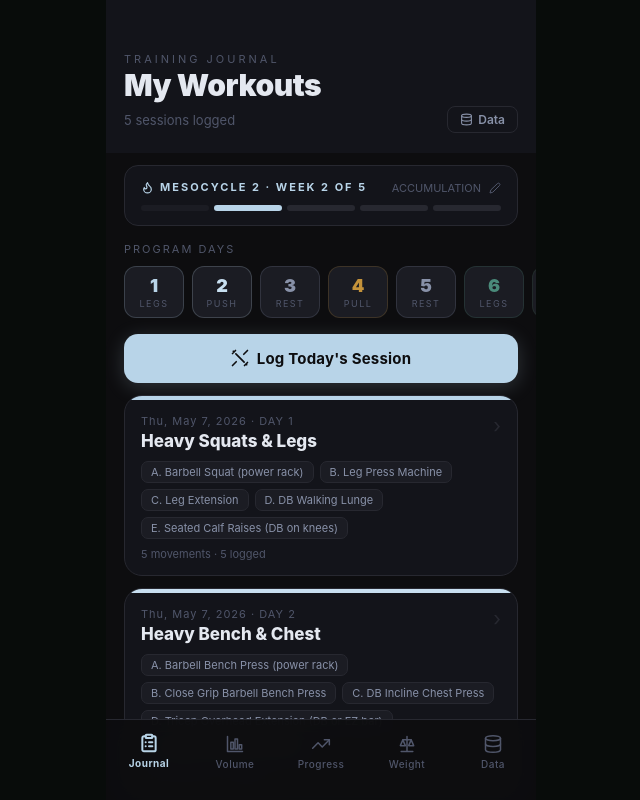
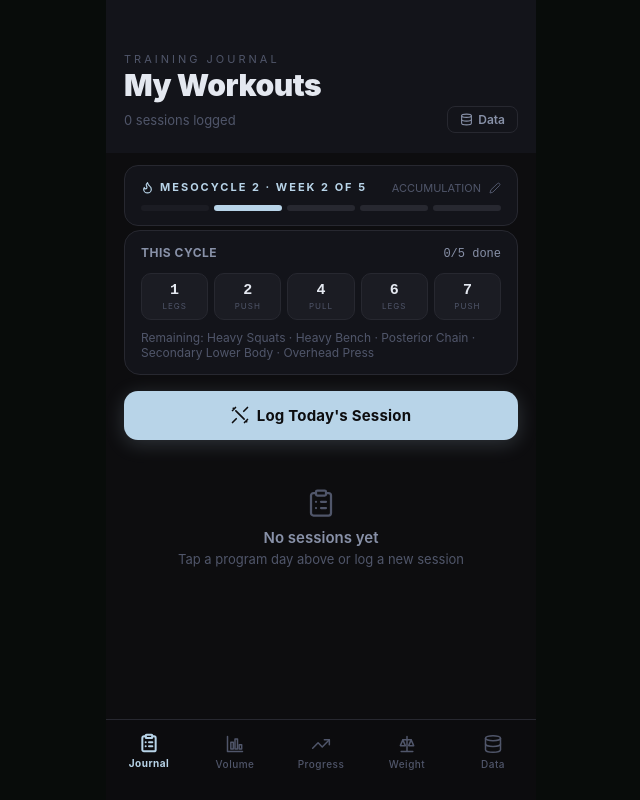
Before and after one commit to seankizy/bodybuilding-app, a React (Vite) app: page / in a window 1280 px wide. Shown: the top 800 px of the page, without its empty margins (319-959 px from the left). Built offline with nearby package versions, Linux system fonts and the light colour scheme.

Commit message:
Update App.jsx

```diff
--- a/src/App.jsx
+++ b/src/App.jsx
@@ -867,7 +867,18 @@ export default function App() {
     }));
   }
 
-  const sorted = [...entries].sort((a, b) => b.date.localeCompare(a.date));
+  const today = todayStr();
+  const inProgressSession = entries.find(e => !e.completedAt && e.date === today) ?? null;
+  const sorted = [...entries]
+    .sort((a, b) => b.date.localeCompare(a.date))
+    .filter(e => {
+      // Always show completed sessions
+      if (e.completedAt) return true;
+      // Show today's incomplete session (in-progress)
+      if (e.date === today) return true;
+      // Hide all older incomplete sessions
+      return false;
+    });
 
   if (loading) {
     return (
@@ -1331,6 +1342,7 @@ export default function App() {
             MEV = minimum effective volume · MAV = max adaptive (the productive zone) · MRV = max recoverable. Stay in the green band for growth; back off if you're over MRV repeatedly.
           </div>
         </div>
+        <ResumeBar session={inProgressSession && activeId !== inProgressSession?.id ? inProgressSession : null} onResume={() => { setActiveId(inProgressSession.id); setTab("journal"); setView("entry"); }} />
         <BottomNav tab={tab} setTab={setTab} />
       </Shell>
     );
@@ -1505,6 +1517,7 @@ export default function App() {
 
           <div style={{ height: 20 }} />
         </div>
+        <ResumeBar session={inProgressSession && activeId !== inProgressSession?.id ? inProgressSession : null} onResume={() => { setActiveId(inProgressSession.id); setTab("journal"); setView("entry"); }} />
         <BottomNav tab={tab} setTab={setTab} />
       </Shell>
     );
@@ -1667,6 +1680,7 @@ export default function App() {
             </div>
           );
         })()}
+        <ResumeBar session={inProgressSession && activeId !== inProgressSession?.id ? inProgressSession : null} onResume={() => { setActiveId(inProgressSession.id); setTab("journal"); setView("entry"); }} />
         <BottomNav tab={tab} setTab={setTab} />
       </Shell>
     );
@@ -1821,6 +1835,7 @@ export default function App() {
             </div>
           </div>
         )}
+        <ResumeBar session={inProgressSession && activeId !== inProgressSession?.id ? inProgressSession : null} onResume={() => { setActiveId(inProgressSession.id); setTab("journal"); setView("entry"); }} />
         <BottomNav tab={tab} setTab={setTab} />
       </Shell>
     );
@@ -1833,7 +1848,7 @@ export default function App() {
         <div style={{ fontSize: 11, letterSpacing: 3, color: "#50566a", textTransform: "uppercase", fontFamily: SANS, marginBottom: 4 }}>Training Journal</div>
         <div style={{ fontSize: 30, fontWeight: 900, color: "#e4e8f0", lineHeight: 1, fontFamily: SANS, letterSpacing: -0.5 }}>My Workouts</div>
         <div style={{ display: "flex", alignItems: "center", justifyContent: "space-between", marginTop: 6 }}>
-          <div style={{ fontSize: 13, color: "#50566a" }}>{entries.length} session{entries.length !== 1 ? "s" : ""} logged</div>
+          <div style={{ fontSize: 13, color: "#50566a" }}>{entries.filter(e => e.completedAt).length} session{entries.filter(e => e.completedAt).length !== 1 ? "s" : ""} logged</div>
           <button onClick={() => setTab("data")}
             style={{ padding: "5px 12px", borderRadius: 8, background: "transparent", border: `1px solid ${C.line}`, color: C.textMid, fontSize: 12, fontFamily: SANS, fontWeight: 600, cursor: "pointer", display: "flex", alignItems: "center", gap: 5 }}>
             <Database size={13} strokeWidth={2} /> Data
@@ -1879,18 +1894,55 @@ export default function App() {
         );
       })()}
 
-      <div style={{ padding: "12px 0 4px" }}>
-        <div style={{ fontSize: 11, letterSpacing: 2, color: "#50566a", textTransform: "uppercase", fontFamily: SANS, padding: "0 18px", marginBottom: 8 }}>Program Days</div>
-        <div style={{ display: "flex", gap: 8, overflowX: "auto", padding: "2px 18px 8px", scrollbarWidth: "none" }}>
-          {Object.entries(PROGRAM).map(([dn, d]) => (
-            <div key={dn} style={{ flexShrink: 0, padding: "8px 12px", borderRadius: 12, background: "#1b1c23", border: `1.5px solid ${d.color}33`, cursor: "pointer", minWidth: 60, textAlign: "center" }}
-              onClick={() => { setNewProgramDay(Number(dn)); setNewDate(todayStr()); setShowNewModal(true); }}>
-              <div style={{ fontSize: 18, fontWeight: 900, color: d.color, fontFamily: SANS }}>{dn}</div>
-              <div style={{ fontSize: 9, letterSpacing: 1.5, color: "#50566a", textTransform: "uppercase", marginTop: 2 }}>{d.tag}</div>
-            </div>
-          ))}
-        </div>
-      </div>
+      {/* ── THIS CYCLE tracker ──────────────────────────────────────────── */}
+      {(() => {
+        const cutoff = new Date();
+        cutoff.setDate(cutoff.getDate() - 8);
+        const cutoffStr = cutoff.toISOString().slice(0, 10);
+        // Which program days have been completed in the last 8 days?
+        const completedDays = new Set(
+          entries
+            .filter(e => e.completedAt && e.date >= cutoffStr && e.programDay)
+            .map(e => e.programDay)
+        );
+        const trainingDays = Object.entries(PROGRAM).filter(([, d]) => d.exercises.length > 0);
+        const restDays = Object.entries(PROGRAM).filter(([, d]) => d.exercises.length === 0);
+        const doneCount = trainingDays.filter(([dn]) => completedDays.has(Number(dn))).length;
+        const remaining = trainingDays.filter(([dn]) => !completedDays.has(Number(dn)));
+        return (
+          <div style={{ margin: "0 18px 12px", padding: "14px 16px", borderRadius: 16, background: C.surface, border: `1px solid ${C.line}` }}>
+            <div style={{ display: "flex", alignItems: "baseline", justifyContent: "space-between", marginBottom: 12 }}>
+              <div style={{ fontSize: 12, fontWeight: 700, color: C.textMid, letterSpacing: 0.5, textTransform: "uppercase", fontFamily: SANS }}>This Cycle</div>
+              <div style={{ fontSize: 12, fontFamily: MONO, color: doneCount === trainingDays.length ? LAKE.forest : C.textMid }}>
+                {doneCount}/{trainingDays.length} done
+              </div>
+            </div>
+            <div style={{ display: "flex", gap: 6 }}>
+              {trainingDays.map(([dn, d]) => {
+                const done = completedDays.has(Number(dn));
+                return (
+                  <div key={dn} onClick={() => { setNewProgramDay(Number(dn)); setNewDate(todayStr()); setShowNewModal(true); }}
+                    style={{ flex: 1, borderRadius: 10, padding: "8px 4px", textAlign: "center", cursor: "pointer",
+                      background: done ? d.color + "22" : C.surface2,
+                      border: `1.5px solid ${done ? d.color + "88" : C.line}`,
+                      opacity: done ? 0.7 : 1,
+                    }}>
+                    <div style={{ fontSize: 15, fontWeight: 800, fontFamily: MONO, color: done ? d.color : C.text }}>
+                      {done ? "✓" : dn}
+                    </div>
+                    <div style={{ fontSize: 8, letterSpacing: 1, color: done ? d.color + "aa" : C.textDim, textTransform: "uppercase", marginTop: 2, fontFamily: SANS }}>{d.tag}</div>
+                  </div>
+                );
+              })}
+            </div>
+            {remaining.length > 0 && (
+              <div style={{ marginTop: 10, fontSize: 12, color: C.textDim, fontFamily: SANS }}>
+                Remaining: {remaining.map(([, d]) => d.title.split(" ").slice(-1)[0] === "Chain" ? "Posterior Chain" : d.title.split("&")[0].trim()).join(" · ")}
+              </div>
+            )}
+          </div>
+        );
+      })()}
 
       <div style={{ padding: "4px 18px 8px" }}>
         <button onClick={() => { setNewProgramDay(null); setNewDate(todayStr()); setShowNewModal(true); }}
@@ -1912,17 +1964,23 @@ export default function App() {
             const color = prog?.color ?? "#50566a";
             const isRest = prog?.exercises?.length === 0;
             const mvDone = entry.movements.filter(m => m.sets.some(s => s.r)).length;
+            const inProgress = !entry.completedAt && entry.date === today;
             return (
               <div key={entry.id}
                 onClick={() => { setActiveId(entry.id); setView("entry"); }}
-                style={{ marginBottom: 12, borderRadius: 18, overflow: "hidden", background: "#13141a", border: `1.5px solid #272830`, cursor: "pointer" }}>
-                <div style={{ height: 4, background: isRest ? "#272830" : color }} />
+                style={{ marginBottom: 12, borderRadius: 18, overflow: "hidden", background: "#13141a", border: `1.5px solid ${inProgress ? LAKE.sky + "55" : "#272830"}`, cursor: "pointer", opacity: inProgress ? 0.85 : 1 }}>
+                <div style={{ height: 4, background: inProgress ? LAKE.sky + "66" : isRest ? "#272830" : color }} />
                 <div style={{ padding: "14px 16px" }}>
                   <div style={{ display: "flex", alignItems: "flex-start", justifyContent: "space-between", gap: 8 }}>
                     <div style={{ flex: 1, minWidth: 0 }}>
                       <div style={{ fontSize: 11, color: "#50566a", fontFamily: SANS, letterSpacing: 1, marginBottom: 3, display: "flex", alignItems: "center", gap: 6 }}>
                         {fmtDate(entry.date)}{prog ? ` · DAY ${entry.programDay}` : ""}
                         {entry.completedAt && <span style={{ color: "#b8d4e8", fontWeight: 800 }}>✓</span>}
+                        {inProgress && (
+                          <span style={{ fontSize: 9, fontWeight: 700, color: "#0d0d0f", background: LAKE.sky, padding: "2px 7px", borderRadius: 4, letterSpacing: 0.5, textTransform: "uppercase" }}>
+                            In Progress
+                          </span>
+                        )}
                       </div>
                       <div style={{ fontSize: 17, fontWeight: 800, color: "#e4e8f0", lineHeight: 1.2 }}>{entry.customTitle || "Untitled Session"}</div>
                       {entry.note ? (
@@ -2036,6 +2094,7 @@ export default function App() {
           </div>
         </div>
       )}
+      <ResumeBar session={inProgressSession && activeId !== inProgressSession?.id ? inProgressSession : null} onResume={() => { setActiveId(inProgressSession.id); setTab("journal"); setView("entry"); }} />
       <BottomNav tab={tab} setTab={setTab} />
     </Shell>
   );
@@ -2082,6 +2141,39 @@ function RestTimer({ restSecs, restLabel, color, timerState, onStart, onPause, o
 function timerBtn(bg, bright) {
   return { padding: "5px 12px", borderRadius: 8, border: "none", cursor: "pointer", background: bg, color: bright ? "#13141a" : "#8891a8", fontSize: 12, fontWeight: 700, fontFamily: SANS };
 }
+function ResumeBar({ session, onResume }) {
+  if (!session) return null;
+  const mvTotal = session.movements.length;
+  const mvDone = session.movements.filter(m => m.doneAt).length;
+  return (
+    <div onClick={onResume} style={{
+      position: "fixed", bottom: 72, left: "50%", transform: "translateX(-50%)",
+      width: "calc(100% - 36px)", maxWidth: 394,
+      background: "linear-gradient(135deg, #1b2a38, #162430)",
+      border: `1.5px solid ${LAKE.sky}55`,
+      borderRadius: 16, padding: "11px 16px",
+      display: "flex", alignItems: "center", gap: 12,
+      cursor: "pointer", zIndex: 49,
+      boxShadow: `0 4px 24px rgba(0,0,0,0.5), 0 0 0 1px ${LAKE.sky}22`,
+    }}>
+      {/* Animated pulse dot */}
+      <div style={{ position: "relative", flexShrink: 0 }}>
+        <div style={{ width: 10, height: 10, borderRadius: "50%", background: LAKE.sky }} />
+        <div style={{ position: "absolute", inset: -3, borderRadius: "50%", border: `1.5px solid ${LAKE.sky}55`, animation: "pulse 2s infinite" }} />
+      </div>
+      <div style={{ flex: 1, minWidth: 0 }}>
+        <div style={{ fontSize: 13, fontWeight: 700, color: LAKE.sky, overflow: "hidden", textOverflow: "ellipsis", whiteSpace: "nowrap" }}>
+          {session.customTitle || "Session in progress"}
+        </div>
+        <div style={{ fontSize: 11, color: "#8891a8", fontFamily: SANS, marginTop: 1 }}>
+          {mvDone}/{mvTotal} movements done · tap to resume
+        </div>
+      </div>
+      <div style={{ fontSize: 18, color: LAKE.sky, flexShrink: 0 }}>›</div>
+    </div>
+  );
+}
+
 function BottomNav({ tab, setTab }) {
   const tabs = [
     { id: "journal", label: "Journal", Icon: ClipboardList },
@@ -2105,7 +2197,12 @@ function BottomNav({ tab, setTab }) {
   );
 }
 function Shell({ children }) {
-  return <div style={{ background: C.bg, minHeight: "100vh", color: C.text, fontFamily: SANS, maxWidth: 430, margin: "0 auto", overflowX: "hidden" }}>{children}</div>;
+  return (
+    <div style={{ background: C.bg, minHeight: "100vh", color: C.text, fontFamily: SANS, maxWidth: 430, margin: "0 auto", overflowX: "hidden" }}>
+      <style>{`@keyframes pulse { 0%,100%{opacity:1;transform:scale(1)} 50%{opacity:0.4;transform:scale(1.5)} }`}</style>
+      {children}
+    </div>
+  );
 }
 function TopBar({ left, right }) {
   return <div style={{ display: "flex", alignItems: "center", justifyContent: "space-between", padding: "52px 18px 8px" }}>{left}{right}</div>;
```
